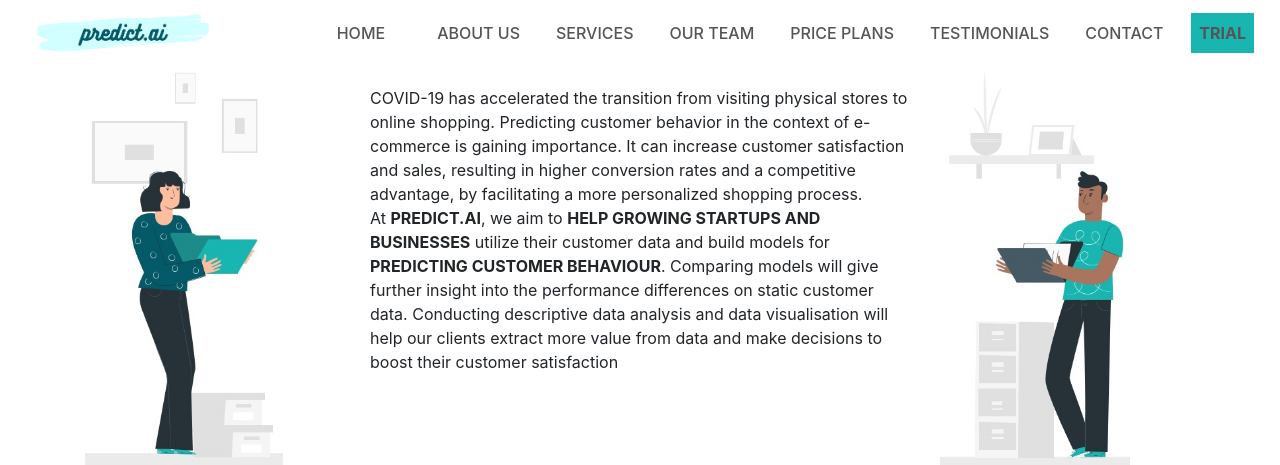
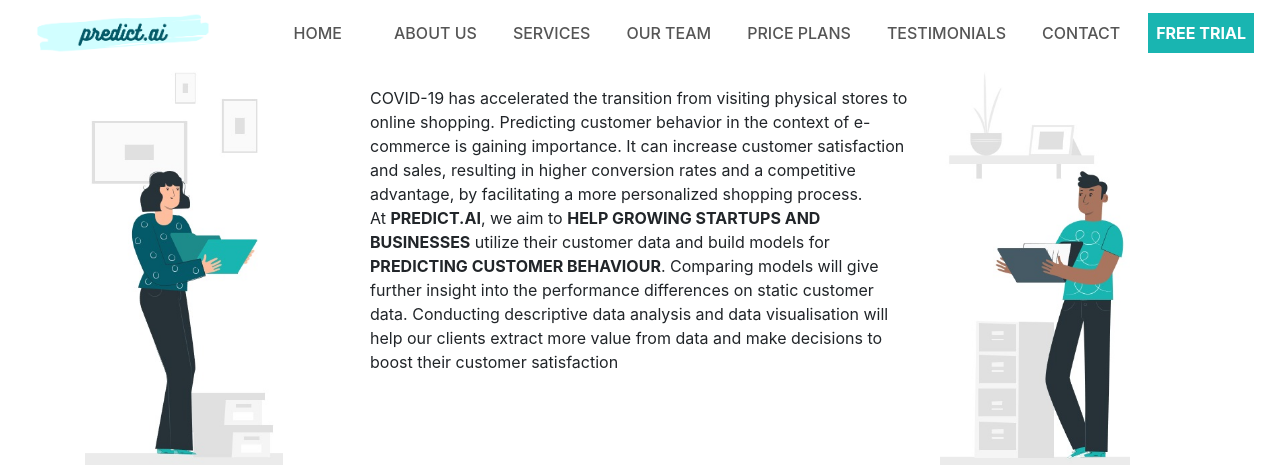
Before and after one commit to Tannybuoy/predictai, a Flask app: page / in a window 1280 px wide. Shown: the top 465 px of the page. Run offline with Flask 2, Linux system fonts and the light colour scheme; parts of the project's set-up code (start-up, migrations or seed data) failed here and were passed over.

Commit message:
Trial button updated

```diff
--- a/templates/after.html
+++ b/templates/after.html
@@ -42,7 +42,7 @@
         <a class="nav-link" href="/#contact">CONTACT</a>
       </li>
       <li class="nav-item">
-        <a style="background-color:#19b5b1;" class="nav-link" href="/trial">TRIAL</a>
+        <a style="background-color:#19b5b1;" class="nav-link" href="/trial"><b style="color:white;">FREE TRIAL</b></a>
       </li>
     </ul>
   </div>
--- a/templates/index.html
+++ b/templates/index.html
@@ -42,7 +42,7 @@
         <a class="nav-link" href="#contact">CONTACT</a>
       </li>
       <li class="nav-item">
-        <a style="background-color:#19b5b1;" class="nav-link " href="/trial"><b>TRIAL</b></a>
+        <a style="background-color:#19b5b1;" class="nav-link " href="/trial"><b style="color:white;">FREE TRIAL</b></a>
       </li>
     </ul>
 
--- a/templates/trial.html
+++ b/templates/trial.html
@@ -42,7 +42,7 @@
         <a class="nav-link" href="/#contact">CONTACT</a>
       </li>
       <li class="nav-item">
-        <a style="background-color:#19b5b1;" class="nav-link" href="#">TRIAL</a>
+        <a style="background-color:#19b5b1;" class="nav-link" href="#"><b style="color:white;">FREE TRIAL</b></a>
       </li>
     </ul>
   </div>
```
